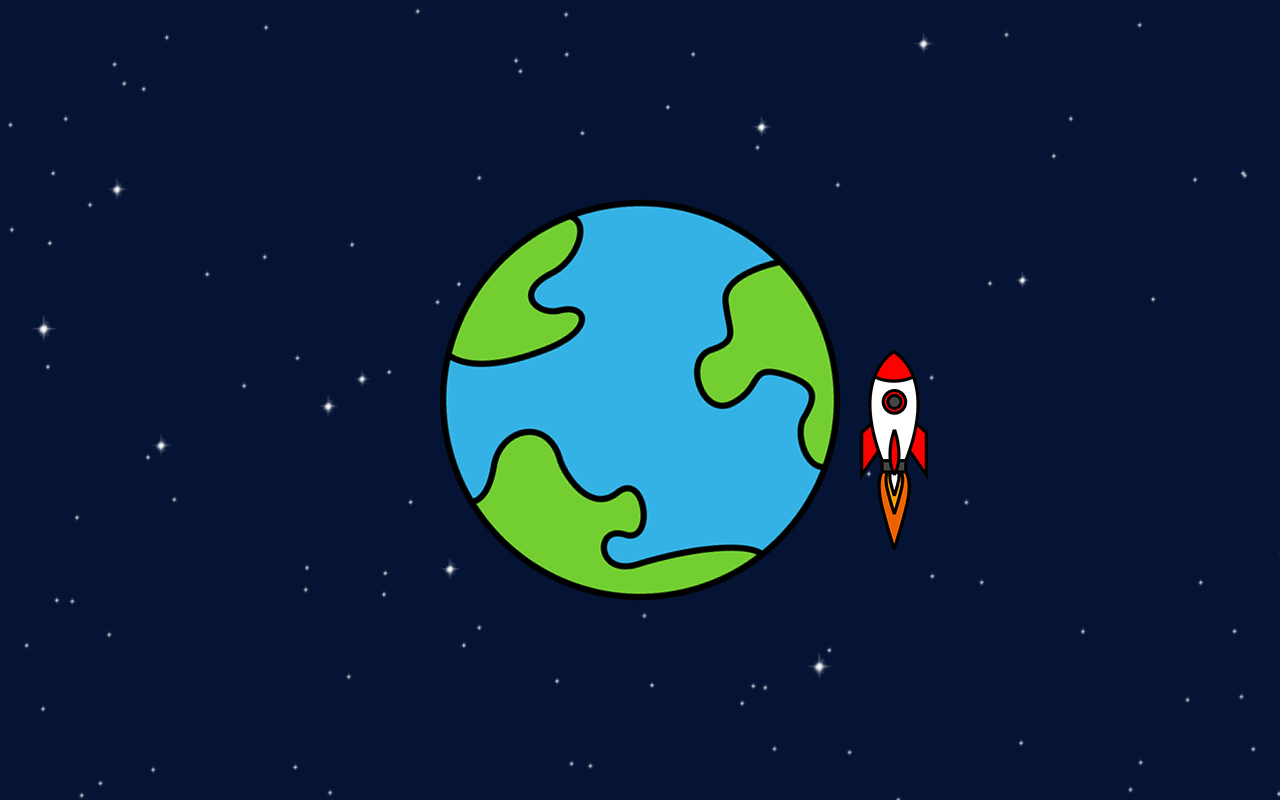
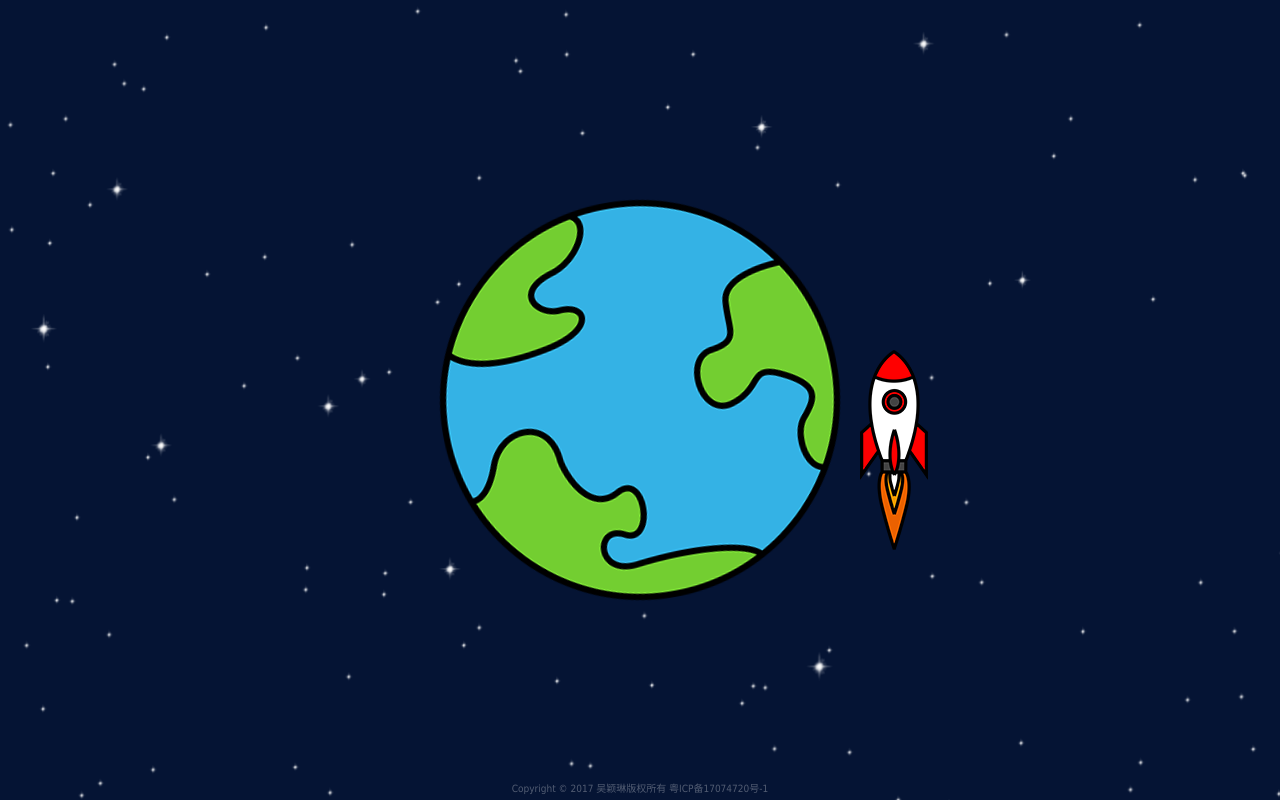
Before and after one commit to RainieWu/ngwinglam, a plain HTML site: page index.html in a window 1280 px wide. Drawn offline with Linux system fonts and the light colour scheme.

Commit message:
添加版权信息及备案号

```diff
--- a/index.html
+++ b/index.html
@@ -9,8 +9,24 @@
 	margin:0;
 	padding:0;
 }
-#canvas1, #canvas2, #canvas3{
+#canvas1, #canvas2, #canvas3, #copyright{
 	position:absolute;
+}
+#copyright{
+	color:#FFF;
+	font-size:10px;
+	text-align:center;
+	width:100%;
+	font-family:Tahoma, Microsoft YaHei;
+	bottom:5px;
+	opacity:0.3;
+}
+#copyright a{
+	color:#FFF;
+	text-decoration:none;
+}
+#copyright a:hover{
+	text-decoration:underline;
 }
 </style>
 </head>
@@ -20,6 +36,7 @@
 		<canvas id="canvas1"></canvas>
 		<canvas id="canvas2"></canvas>
 		<canvas id="canvas3"></canvas>
+        <div id="copyright">Copyright&nbsp;&copy;&nbsp;2017 吴颖琳版权所有&nbsp;<a href="http://www.miitbeian.gov.cn">粤ICP备17074720号-1</a></div>
     </div>
 </body>
 <script src="index/js/commonFunction.js" language="javascript" type="text/javascript"></script>
```
